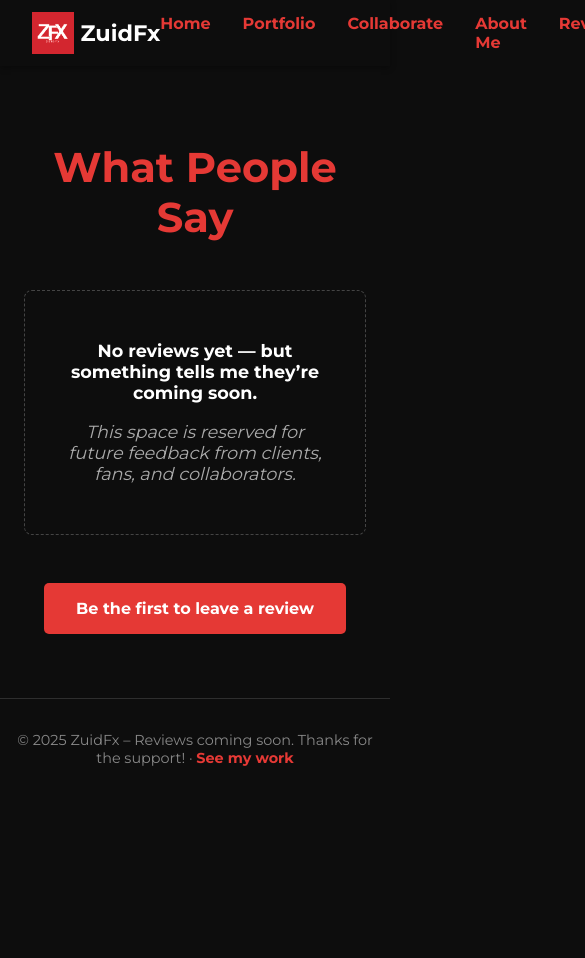
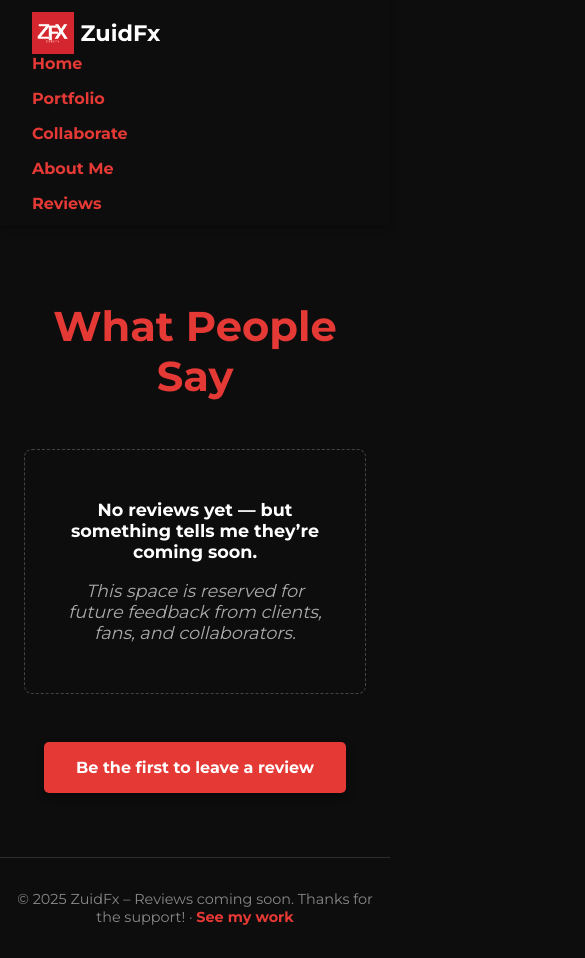
Before and after one commit to MeestroGaming/ZuidFx, a plain HTML site: page reviews/index.html in a window 390 px wide. Shown: the top 958 px of the page, 585 px wide, since content can reach past the window. Before the commit the page ends 844 px from the top, so only its background shows below. Drawn offline with nearby package versions, Linux system fonts and the light colour scheme.

Commit message:
Update index.html

```diff
--- a/reviews/index.html
+++ b/reviews/index.html
@@ -8,17 +8,22 @@
   <meta name="author" content="ZuidFx">
   <link rel="icon" href="/ZuidFx/assets/images/logo.png" type="image/png">
   <link href="https://fonts.googleapis.com/css2?family=Montserrat:wght@400;700&display=swap" rel="stylesheet">
+  <link href="https://unpkg.com/aos@2.3.1/dist/aos.css" rel="stylesheet">
   <style>
     body {
       margin: 0;
       font-family: 'Montserrat', sans-serif;
       background-color: #0d0d0d;
       color: #ffffff;
+      scroll-behavior: smooth;
     }
 
     header {
       background-color: #0d0d0d;
       box-shadow: 0 2px 6px rgba(0,0,0,0.3);
+      position: sticky;
+      top: 0;
+      z-index: 100;
     }
 
     .header-inner {
@@ -110,11 +115,14 @@
       font-weight: bold;
       text-decoration: none;
       border-radius: 5px;
-      transition: background-color 0.3s ease;
+      transition: background-color 0.3s ease, transform 0.2s ease;
+      transform: scale(1);
+      box-shadow: 0 4px 8px rgba(0, 0, 0, 0.4);
     }
 
     .cta a:hover {
       background-color: #ff6f60;
+      transform: scale(1.05);
     }
 
     footer {
@@ -130,10 +138,23 @@
       color: #e53935;
       text-decoration: none;
       font-weight: bold;
+      transition: color 0.3s ease;
     }
 
     footer a:hover {
-      text-decoration: underline;
+      color: #ffffff;
+    }
+
+    @media (max-width: 768px) {
+      nav ul {
+        flex-direction: column;
+        gap: 1rem;
+      }
+
+      .header-inner {
+        flex-direction: column;
+        align-items: flex-start;
+      }
     }
   </style>
 </head>
@@ -157,7 +178,7 @@
     </div>
   </header>
 
-  <main>
+  <main data-aos="fade-up">
     <h1>What People Say</h1>
 
     <div class="placeholder">
@@ -174,5 +195,9 @@
     &copy; 2025 ZuidFx – Reviews coming soon. Thanks for the support! · <a href="/ZuidFx/portfolio/">See my work</a>
   </footer>
 
+  <script src="https://unpkg.com/aos@2.3.1/dist/aos.js"></script>
+  <script>
+    AOS.init({ once: true });
+  </script>
 </body>
 </html>
```
